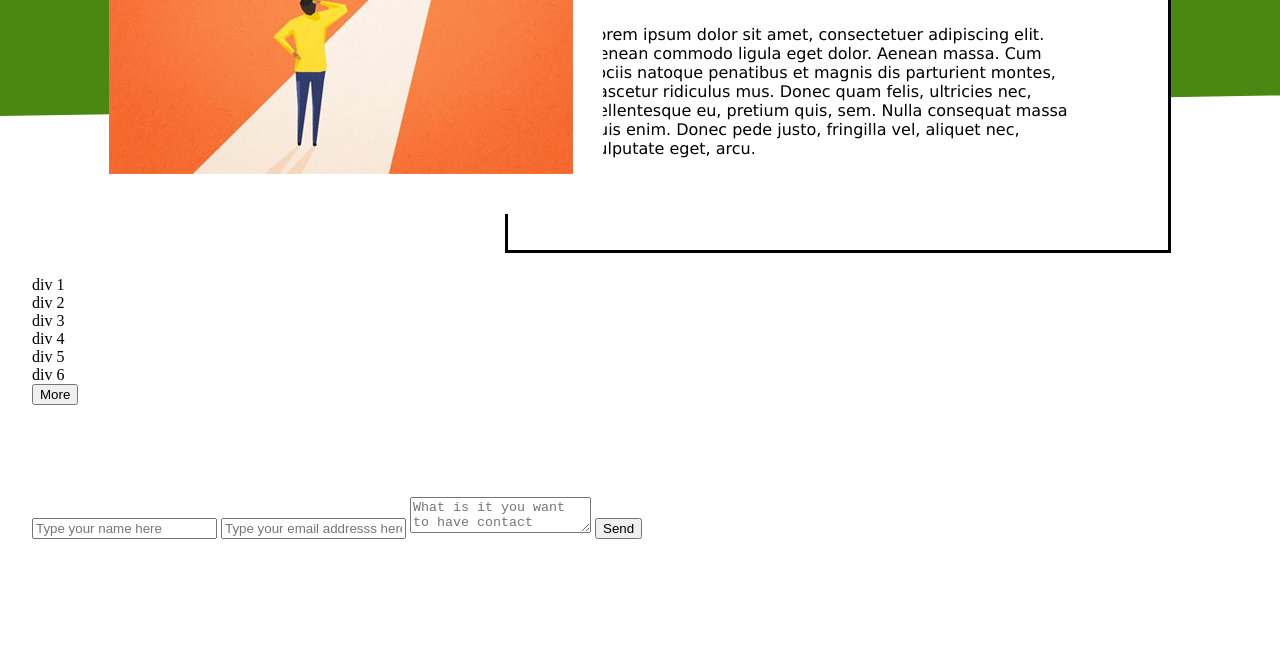
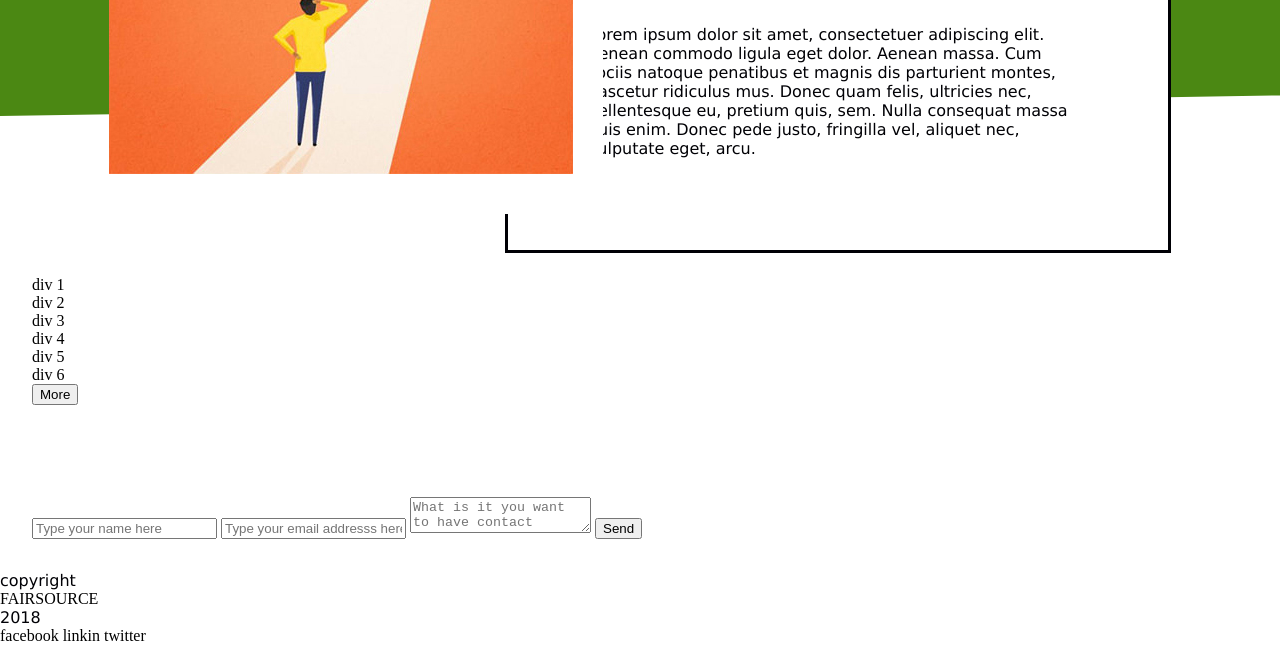
Before and after one commit to 1022792/projectfair, a website: page index.html in a window 1280 px wide. Shown: the part 154-800 px from the top of the page. Drawn offline with Linux system fonts and the light colour scheme; a web font is replaced by a local one.

Commit message:
created footer
The footer elements are created.

```diff
--- a/index.html
+++ b/index.html
@@ -1,5 +1,5 @@
 <!DOCTYPE html>
-<html lang="en">
+<html lang="nl">
 <head>
     <meta charset="UTF-8">
     <title>Fairtrade</title>
@@ -66,7 +66,14 @@
         <button class="contact__submit" onclick="verify()" id="submitContactform">Send</button>
     </form>
 </section>
-<footer class="footer"></footer>
+<footer class="footer">
+    <p>copyright</p>
+    <span>FAIRSOURCE</span>
+    <p>2018</p>
+    <span>facebook</span>
+    <span>linkin</span>
+    <span>twitter</span>
+</footer>
 <script src="main.min.js"></script>
 </body>
 </html>
```
